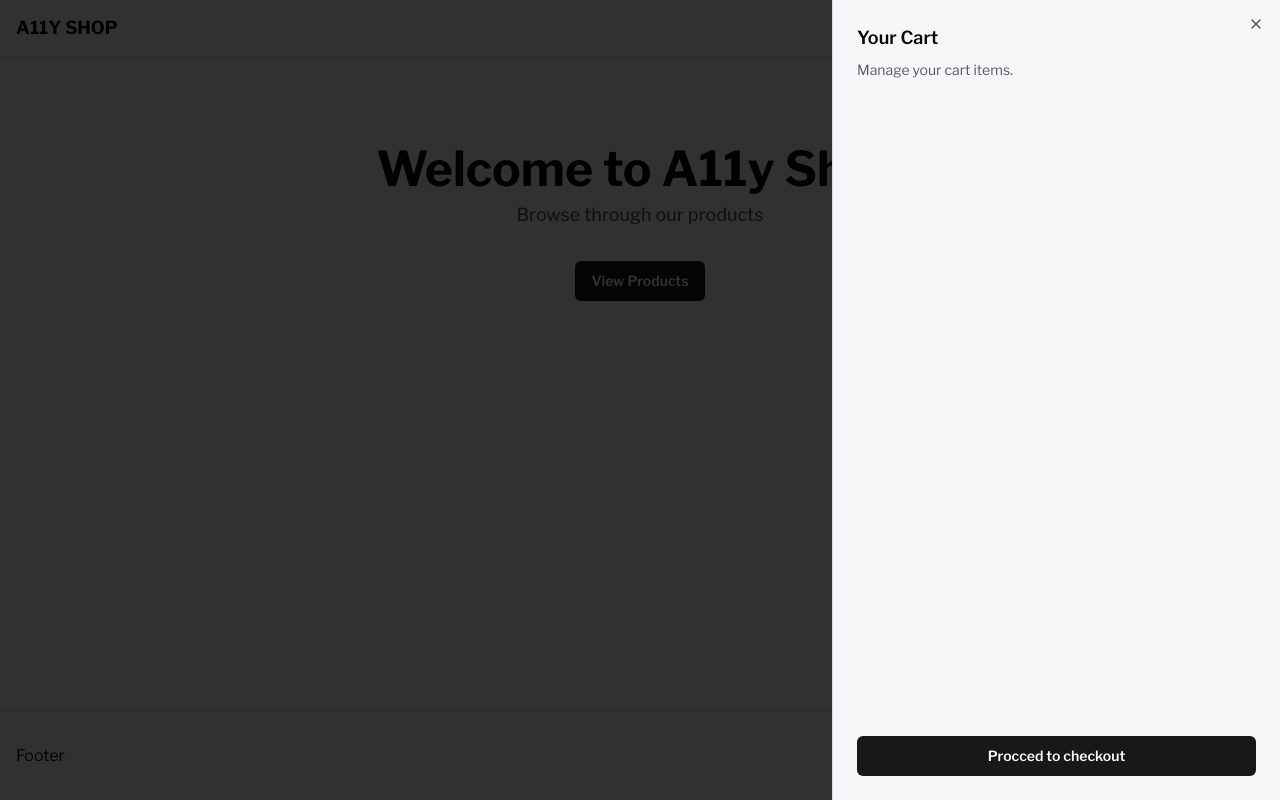
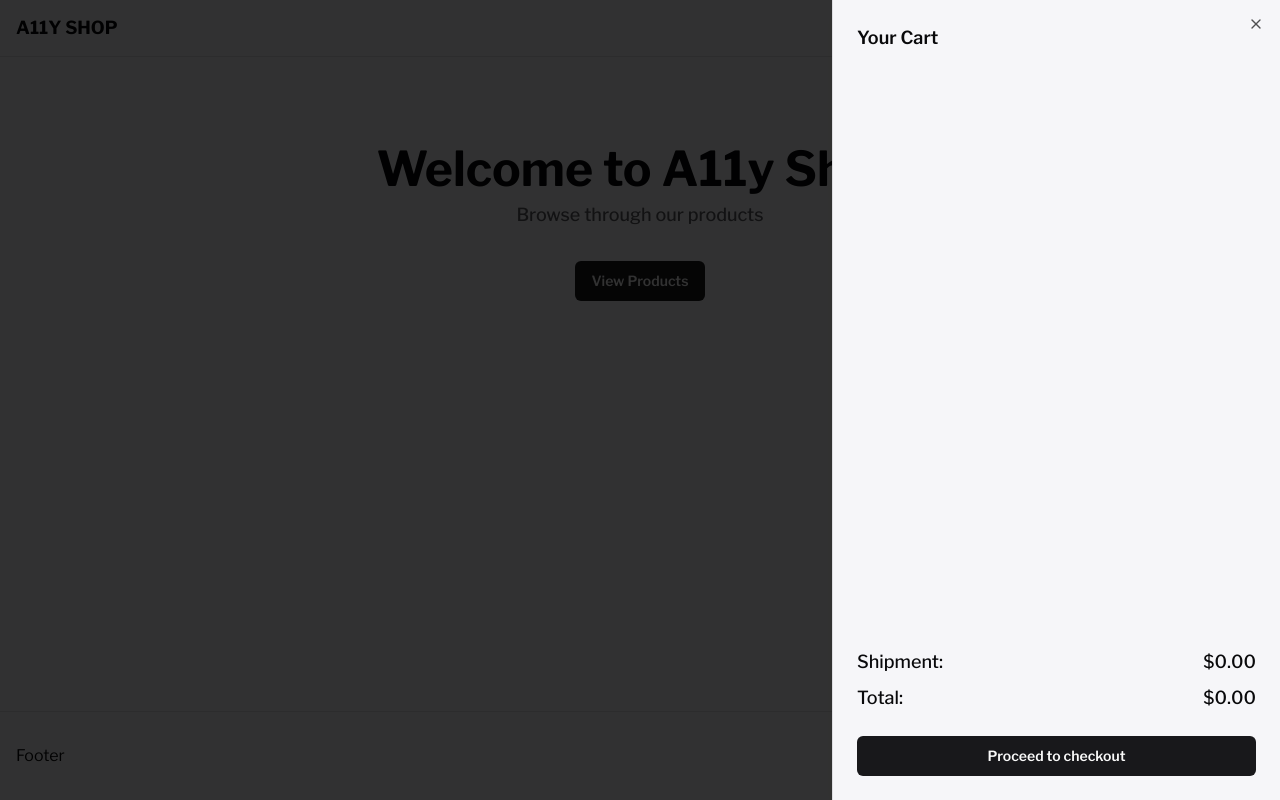
Before and after one commit to Narek-Pogosian/A11y-Shop, a Next.js app: page / in a window 1280 px wide. Both pictures are taken after a click on the button "View your shopping cart.". Built offline with nearby package versions, Linux system fonts and the light colour scheme.

Commit message:
add price info in cart and cart list item

```diff
--- a/src/app/(customer)/_components/cart-drawer.tsx
+++ b/src/app/(customer)/_components/cart-drawer.tsx
@@ -4,7 +4,6 @@ import { Button } from "@/components/ui/button";
 import {
   Sheet,
   SheetContent,
-  SheetDescription,
   SheetHeader,
   SheetTitle,
   SheetTrigger,
@@ -13,10 +12,18 @@ import { useCart } from "@/hooks/use-cart";
 import { useIsMounted } from "@/hooks/use-is-mounted";
 import { ShoppingBag } from "lucide-react";
 import CartList from "./cart-list";
+import { useRef } from "react";
+import { currency, getTotalCartPrice } from "@/lib/utils";
 
 function CartDrawer() {
   const { cartItems } = useCart();
   const isMounted = useIsMounted();
+  const firstLinkRef = useRef<HTMLAnchorElement>(null);
+
+  function handleOpenFocus(e: Event) {
+    e.preventDefault();
+    firstLinkRef.current?.focus();
+  }
 
   return (
     <Sheet>
@@ -26,7 +33,7 @@ function CartDrawer() {
           <span className="sr-only">View your shopping cart.</span>
           {isMounted && cartItems.length > 0 && (
             <span
-              className="absolute right-0 top-0 inline-flex h-5 w-5 items-center justify-center rounded-full bg-primary text-xs text-primary-foreground"
+              className="absolute right-0 top-0 inline-flex h-5 min-w-5 items-center justify-center rounded-full bg-primary text-xs text-primary-foreground"
               aria-hidden
             >
               {cartItems.length}
@@ -34,14 +41,25 @@ function CartDrawer() {
           )}
         </Button>
       </SheetTrigger>
-      <SheetContent className="flex flex-col">
+      <SheetContent className="flex flex-col" onOpenAutoFocus={handleOpenFocus}>
         <SheetHeader>
           <SheetTitle>Your Cart</SheetTitle>
-          <SheetDescription>Manage your cart items.</SheetDescription>
         </SheetHeader>
-        <CartList />
+        <CartList firstLinkRef={firstLinkRef} />
         <div>
-          <Button className="w-full">Procced to checkout</Button>
+          <div className="space-y-2 py-6">
+            <div className="flex items-center justify-between">
+              <p className="text-lg font-medium">Shipment:</p>
+              <p className="text-lg font-medium">{currency(0)}</p>
+            </div>
+            <div className="flex items-center justify-between">
+              <p className="text-lg font-medium">Total:</p>
+              <p className="text-lg font-medium">
+                {getTotalCartPrice(cartItems)}
+              </p>
+            </div>
+          </div>
+          <Button className="w-full">Proceed to checkout</Button>
         </div>
       </SheetContent>
     </Sheet>
--- a/src/app/(customer)/_components/cart-list.tsx
+++ b/src/app/(customer)/_components/cart-list.tsx
@@ -1,16 +1,74 @@
 "use client";
 
 import { ScrollArea } from "@/components/ui/scroll-area";
+import { Button } from "@/components/ui/button";
 import { useCart } from "@/hooks/use-cart";
+import { currency } from "@/lib/utils";
+import { Trash } from "lucide-react";
+import Link from "next/link";
 
-function CartList() {
-  const { cartItems } = useCart();
+interface CartListProps {
+  firstLinkRef: React.RefObject<HTMLAnchorElement>;
+}
+
+function CartList({ firstLinkRef }: CartListProps) {
+  const { cartItems, deleteFromCart } = useCart();
 
   return (
     <ScrollArea className="h-full pr-3">
-      {cartItems.map((item) => (
-        <div key={item.productId}>{item.product.name}</div>
-      ))}
+      <ul className="space-y-6">
+        {cartItems.map((item, index) => (
+          <li key={item.productId} className="flex gap-4">
+            {item.product.image ? (
+              // eslint-disable-next-line @next/next/no-img-element
+              <img
+                src={item.product.image ?? ""}
+                width={120}
+                height={80}
+                alt={item.product.altText ?? ""}
+                className="rounded"
+                aria-hidden
+              />
+            ) : (
+              <div
+                className="h-[80px] w-[120px] rounded bg-accent"
+                aria-hidden
+              ></div>
+            )}
+            <div className="flex w-full flex-col pr-1 pt-1">
+              <div className="flex w-full justify-between">
+                <Link
+                  href={`/shop/${item.product.slug}`}
+                  className="text-lg font-semibold"
+                  ref={index === 0 ? firstLinkRef : undefined}
+                >
+                  {item.product.name}
+                </Link>
+                <Button
+                  variant="destructive"
+                  size="icon"
+                  className="size-9"
+                  onClick={() => deleteFromCart(item.productId)}
+                >
+                  <Trash className="size-5" />{" "}
+                  <span className="sr-only">Remove</span>
+                </Button>
+              </div>
+
+              <div className="mt-auto flex w-full justify-between">
+                <div className="font-medium text-muted-foreground">
+                  <span className="sr-only">Price: </span>
+                  <span>
+                    {currency(parseFloat(item.product.price) * item.quantity)}
+                  </span>
+                </div>
+
+                <div>Counter {item.quantity}</div>
+              </div>
+            </div>
+          </li>
+        ))}
+      </ul>
     </ScrollArea>
   );
 }
--- a/src/app/(customer)/shop/_components/product-card.tsx
+++ b/src/app/(customer)/shop/_components/product-card.tsx
@@ -35,7 +35,7 @@ export function ProductCard({ product }: ProductCardProps) {
             </Link>
           </h2>
           <span className="text-sm text-muted-foreground">
-            {currency(product.price)}
+            {currency(parseFloat(product.price))}
           </span>
         </div>
         <AddToCart product={product} />
--- a/src/lib/utils.ts
+++ b/src/lib/utils.ts
@@ -1,3 +1,4 @@
+import { type CartItem } from "@/context/cart-context/cart.types";
 import { type ClassValue, clsx } from "clsx";
 import { twMerge } from "tailwind-merge";
 
@@ -5,9 +6,17 @@ export function cn(...inputs: ClassValue[]) {
   return twMerge(clsx(inputs));
 }
 
-export function currency(price: string) {
+export function currency(price: number) {
   return new Intl.NumberFormat("en-US", {
     style: "currency",
     currency: "USD",
-  }).format(parseFloat(price));
+  }).format(price);
 }
+
+export function getTotalCartPrice(cartItems: CartItem[]) {
+  const total = cartItems.reduce((total, item) => {
+    return total + parseFloat(item.product.price) * item.quantity;
+  }, 0);
+
+  return currency(total);
+}
```
